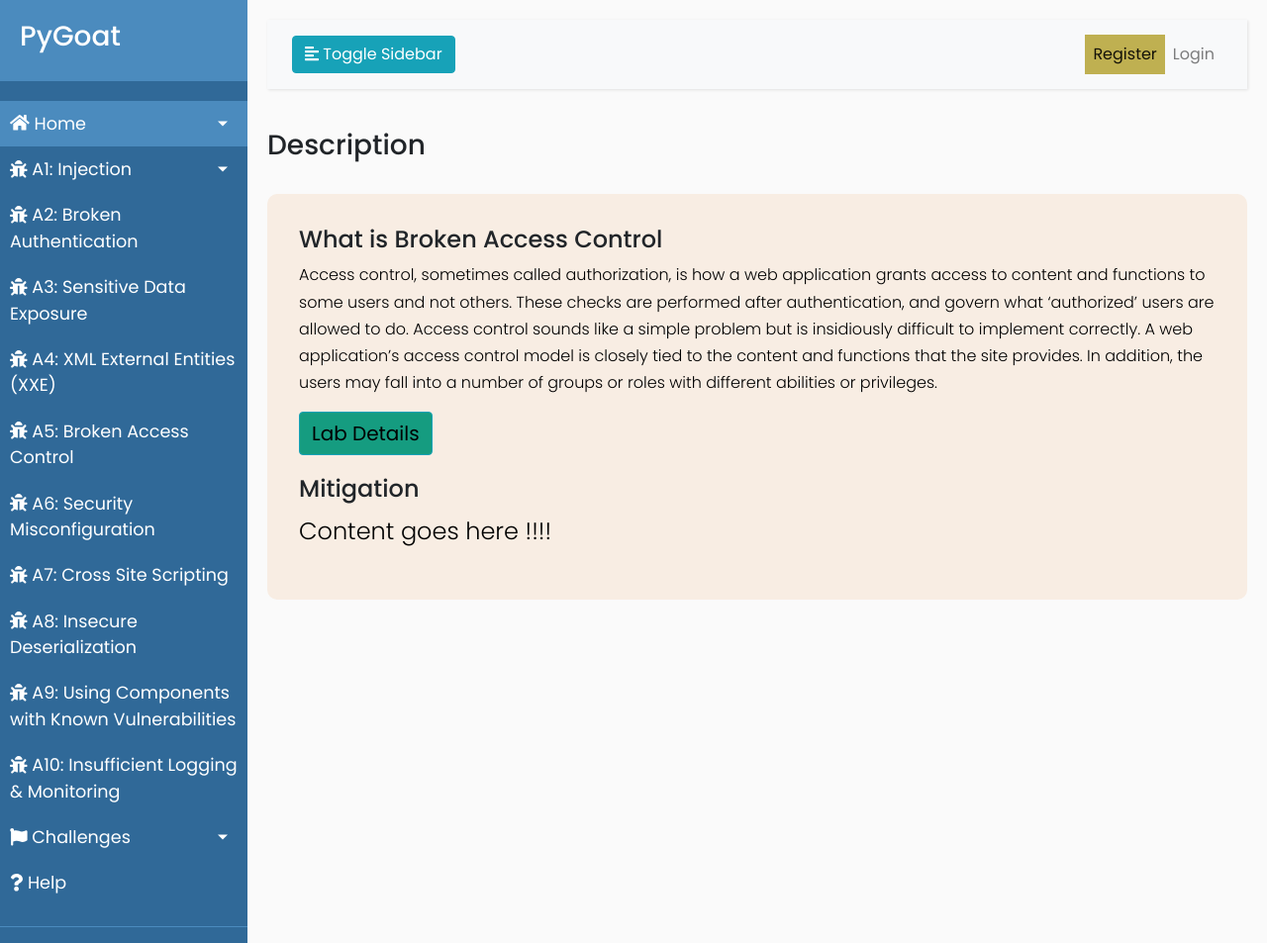
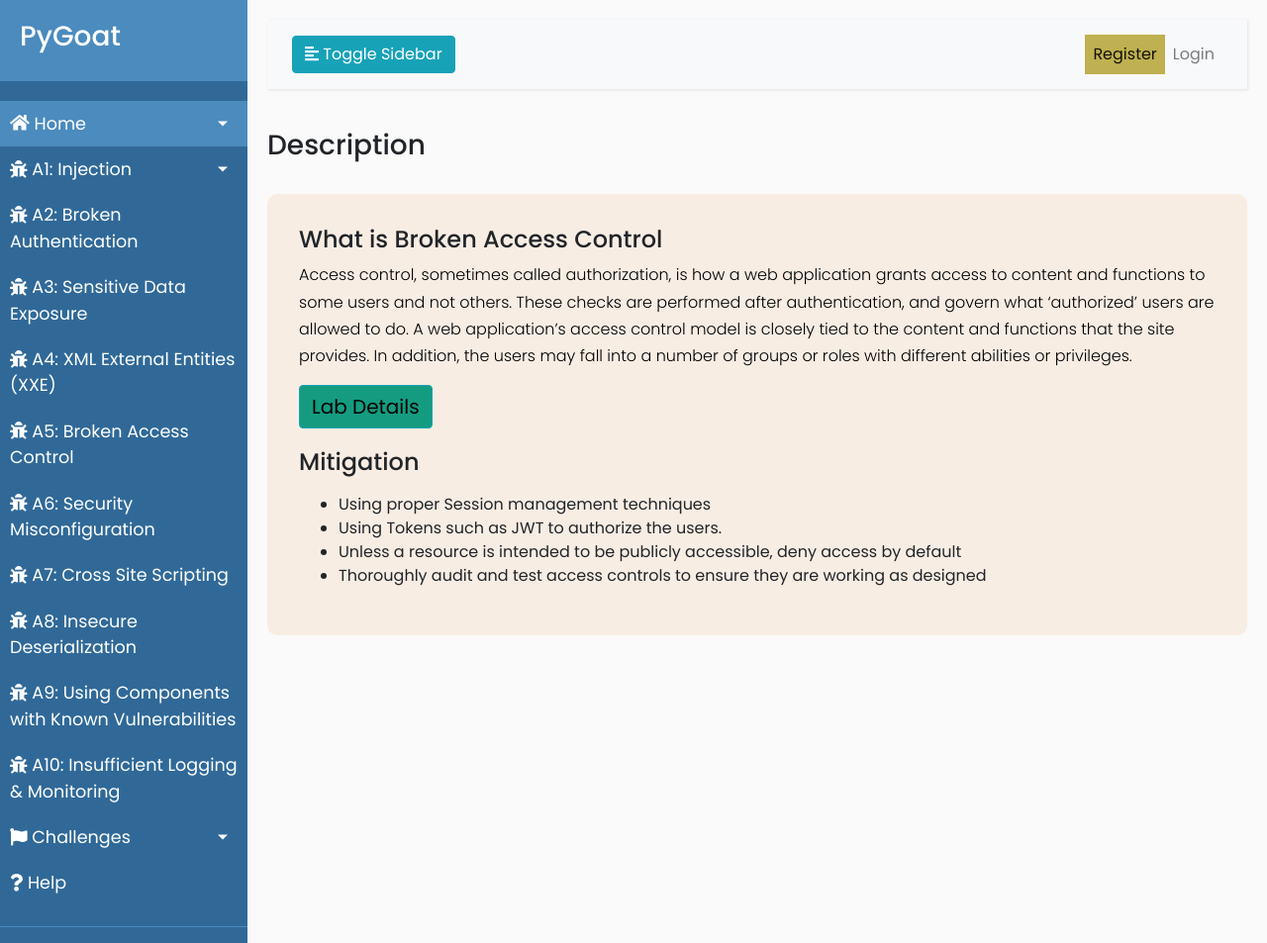
Before and after one commit to kennethchinedu/pygoat-devsecops-pipeline, a Django app: page /ba in a window 1280 px wide. Shown: the whole page at 99% size. Run offline with Django 3.2, Linux system fonts and the light colour scheme; some libraries are stand-ins or nearby versions.

Commit message:
Added writeup for Broken Access Control and fixed errors

```diff
--- a/pygoat/introduction/templates/Lab/BrokenAccess/ba.html
+++ b/pygoat/introduction/templates/Lab/BrokenAccess/ba.html
@@ -8,14 +8,32 @@
     <div class="box">
 
         <h4>What is Broken Access Control</h4>
-            <p class="bp"> Access control, sometimes called authorization, is how a web application grants access to content and functions to some users and not others. These checks are performed after authentication, and govern what ‘authorized’ users are allowed to do. Access control sounds like a simple problem but is insidiously difficult to implement correctly. A web application’s access control model is closely tied to the content and functions that the site provides. In addition, the users may fall into a number of groups or roles with different abilities or privileges.
+            <p class="bp"> Access control, sometimes called authorization, is how a web application grants access to content and functions to some users and not others. These checks are performed after authentication, and govern what ‘authorized’ users are allowed to do.      A web application’s access control model is closely tied to the content and functions that the site provides. In addition, the users may fall into a number of groups or roles with different abilities or privileges.
 
 </p>
         <button class="coll btn btn-info">Lab Details</button>
         <div class="lab">
               <p class="bp">
-                  Access control, sometimes called authorization, is how a web application grants access to content and functions to some users and not others. These checks are performed after authentication, and govern what ‘authorized’ users are allowed to do. Access control sounds like a simple problem but is insidiously difficult to implement correctly. A web application’s access control model is closely tied to the content and functions that the site provides. In addition, the users may fall into a number of groups or roles with different abilities or privileges.
+                  <p class="bp">
+                    This lab helps us to understand one of the authentication flaws which leads to an attacker gaining unauthorized control of an account.
+                    On accessing the lab the user is provided with a simple login in page which requires a username and password.
+                    <br>The credentials for the user Jack is <b><i>jack:jacktheripper</i></b>.
+                    <br>Use the above info to log in.<br>
+                    The main aim of this lab is to login with admin privileges to get the secret key.
 
+                   <br><br><b>Exploiting the Broken Access</b>
+                     <ol>
+                     <li>Every time a valid user logs in,the user session is set with a cookie called admin</li>
+                     <li>When you notice the cookie value when logged in as jack it is set to 0</li>
+                     <li>Use BurpSuite to intercept the request change the value of the admin cookie from 0 to 1</li>
+                     <li>This should log you in as a admin user  and display the secret key</li>
+
+                    </ol>
+
+
+
+
+                </p>
 </p>
 
               <br>
@@ -23,8 +41,16 @@
 
               </p>
         </div>
-        <h4>Mitigation<h4>
-             <p class="bp">Content goes here !!!!</p>
+        <h4>Mitigation</h4>
+             <p class="bp">
+                 <ul>
+                <li>Using proper Session management techniques</li>
+                <li>Using Tokens such as JWT to authorize the users.</li>
+                <li>Unless a resource is intended to be publicly accessible, deny access by default</li>
+                <li>Thoroughly audit and test access controls to ensure they are working as designed</li>
+
+                </ul>
+             </p>
 
 
 
--- a/pygoat/introduction/templates/Lab/BrokenAccess/ba_lab.html
+++ b/pygoat/introduction/templates/Lab/BrokenAccess/ba_lab.html
@@ -6,7 +6,7 @@
 {% endblock  %}
 
 <div class="jumbotron">
-    <h4 style="text-align:center"> Admin Has the Secretkey</h4>
+    <h4 style="text-align:center"> Admins Have the Secretkey</h4>
     <div class="login">
         <form method="post" action="/ba_lab">
 
--- a/pygoat/introduction/views.py
+++ b/pygoat/introduction/views.py
@@ -129,14 +129,17 @@
 
         if request.COOKIES.get('admin') == "1":
             return render(request, 'Lab/BrokenAccess/ba_lab.html', {"data":"Here is your Secret Key :3600"})
-        elif login.objects.filter(user=name) and login.objects.filter(password=password):
+        elif login.objects.filter(user='admin',password=password):
             html = render(request, 'Lab/BrokenAccess/ba_lab.html', {"data":"Here is your Secret Key :3600"})
             html.set_cookie("admin", "1",max_age=20);
             return html
-        else:
-            html = render(request, 'Lab/BrokenAccess/ba_lab.html',{"data":"Welcome :"+name} )
+        elif login.objects.filter(user=name,password=password):
+            html = render(request, 'Lab/BrokenAccess/ba_lab.html',{"data":"Welcome Jack"} )
             html.set_cookie("admin", "0",max_age=20);
             return html
+        else:
+            return render(request, 'Lab/BrokenAccess/ba_lab.html', {"data": "User Not Found"})
+
     else:
         return render(request,'Lab/BrokenAccess/ba_lab.html',{"data":"Please Provide Credentials"})
 
```
Also changed, not shown: pygoat/db.sqlite3.
